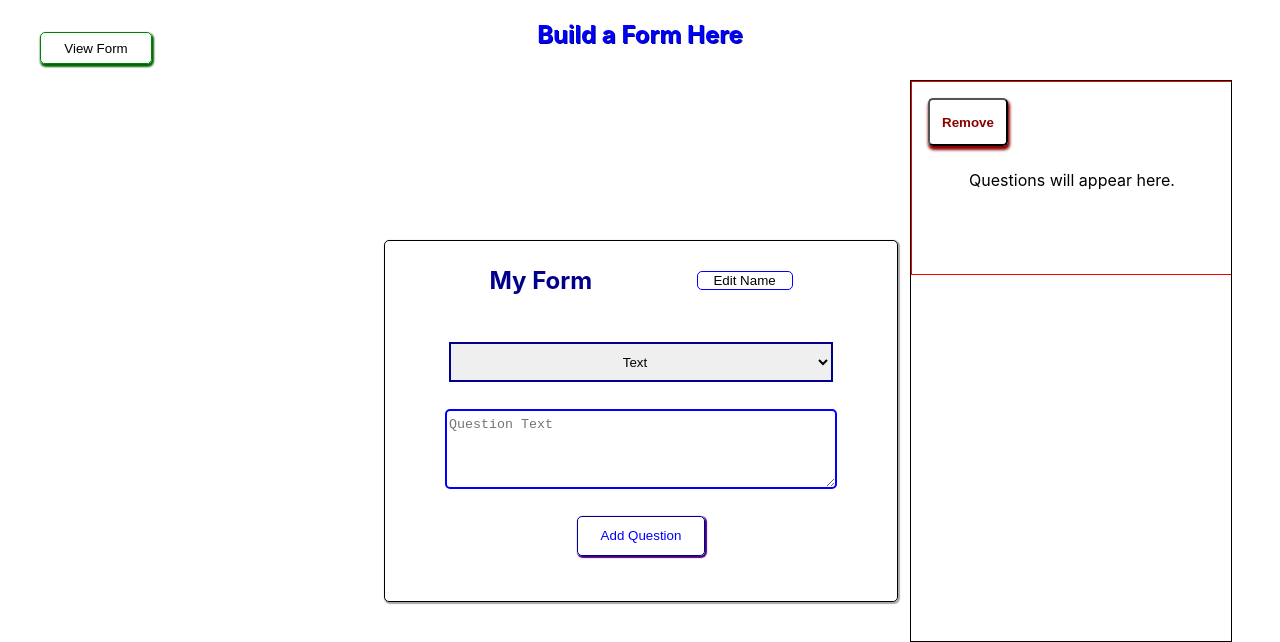
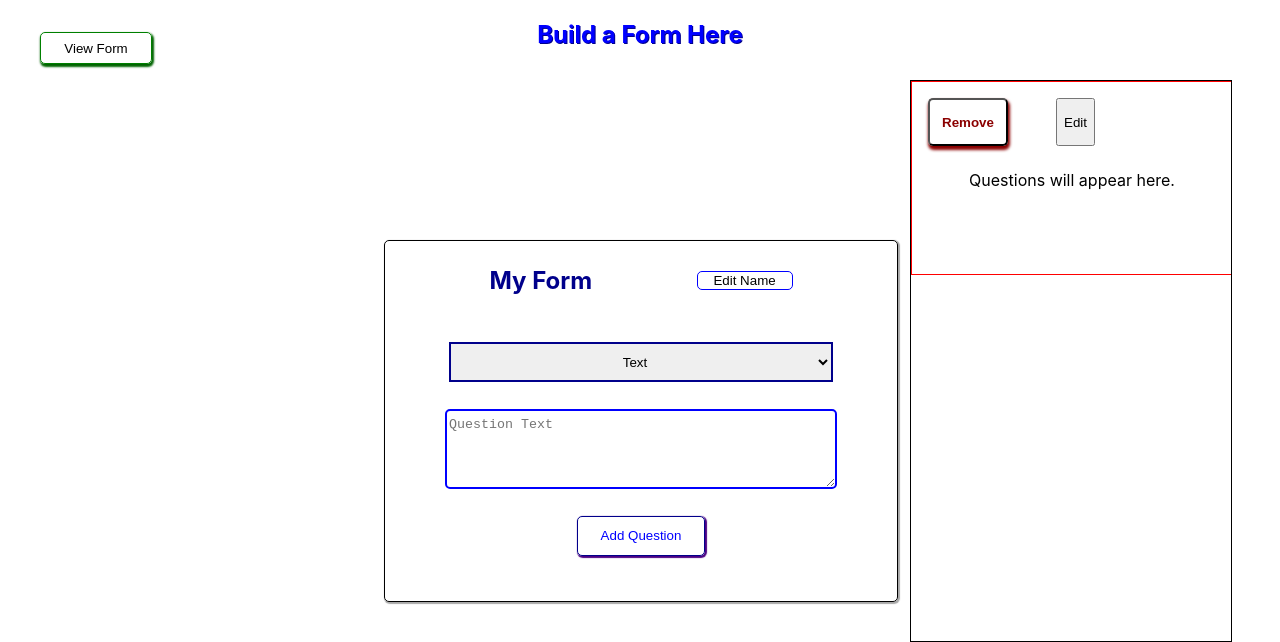
Before and after one commit to kevinfields/formbuilder, a React (Create React App) app: page / in a window 1280 px wide. Shown: the top 642 px of the page. Built offline with nearby package versions, Linux system fonts and the light colour scheme.

Commit message:
edit questions start

```diff
--- a/src/App.js
+++ b/src/App.js
@@ -46,6 +46,25 @@ function App() {
     setQuestions(catcher);
   };
 
+  const editQuestion = (q) => {
+
+    let catcher = [...questions];
+    catcher = catcher.filter(item => item.text !== q.text || item.type !== q.type);
+
+    switch (q.type) {
+      case 'text':
+        let newText = prompt('Enter New Question: ');
+        catcher.push({
+          text: newText,
+          type: 'text',
+        });
+        setQuestions(catcher);
+        break;
+      default:
+        break;
+    }
+  }
+
   useEffect(() => {
     if (questions.length === 0) {
       let placeholderQuestion = {
@@ -78,6 +97,7 @@ function App() {
                 <SingleQuestionThumbnail
                   question={q}
                   removeQuestion={() => removeQuestion(q)}
+                  editQuestion={() => editQuestion(q)}
                 />
               </div>
             ))}
--- a/src/components/SingleQuestionThumbnail.js
+++ b/src/components/SingleQuestionThumbnail.js
@@ -13,6 +13,12 @@ const SingleQuestionThumbnail = (props) => {
         >
           Remove
         </button>
+        <button
+          className="edit-question-button"
+          onClick={() => props.editQuestion()}
+        >
+          Edit
+        </button>
         <div className='s-q-type'>{props.question.type !== 'none' ? props.question.type : ''}</div>
       </div>
       <div className='s-q-text'>{props.question.text}</div>
```
